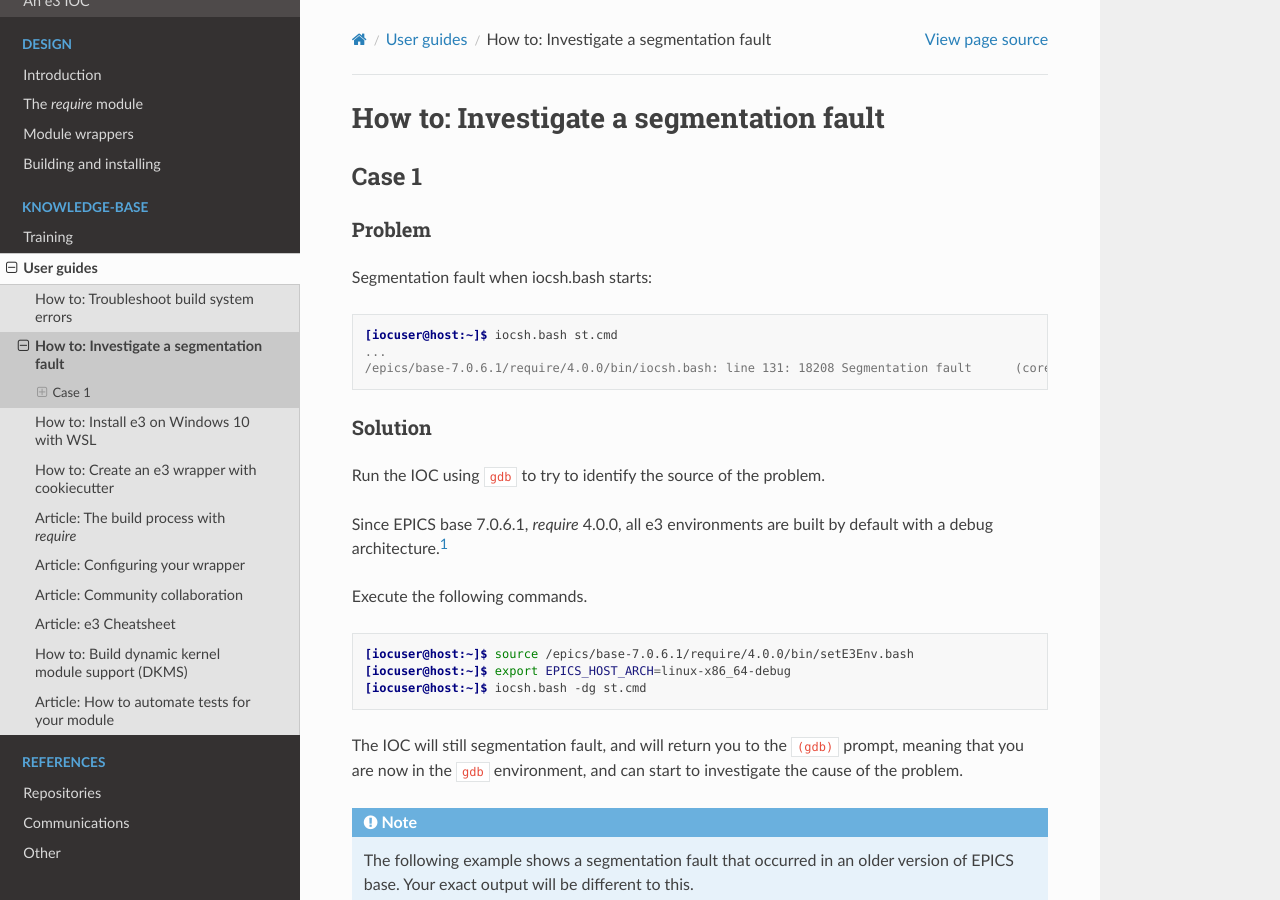
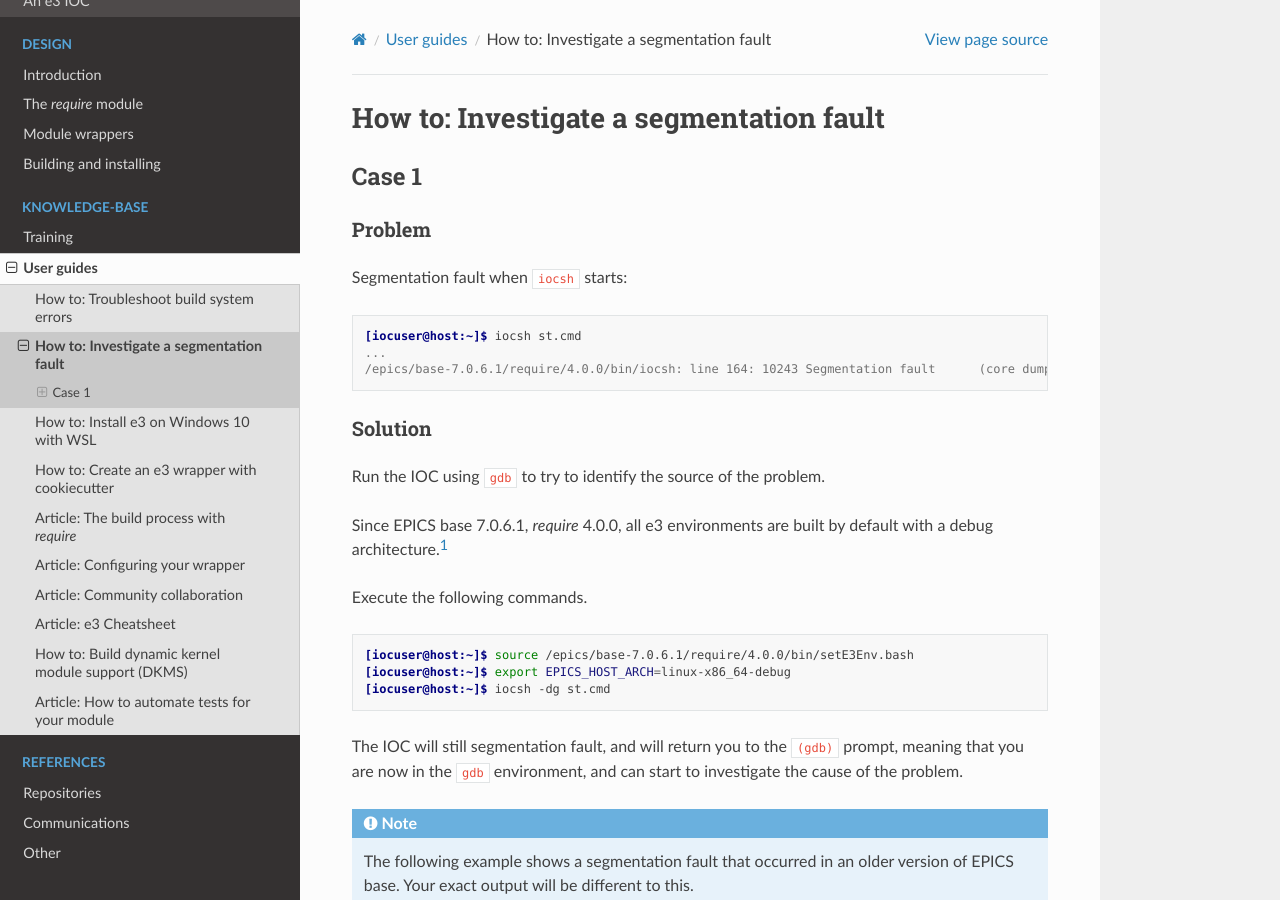
Before and after one commit to ttkorhonen/e3pages, a Sphinx documentation site: the page built from docs/kb/guide/articles/2_segfault.md, in a window 1280 px wide and 900 px high. Built offline with Sphinx 7.4.7 and the Read the Docs theme 2.0.0, drawn with Linux system fonts in a browser that asks for light colours.

Commit message:
Fixed iocsh.bash references in articles

````diff
--- a/docs/kb/guide/articles/2_segfault.md
+++ b/docs/kb/guide/articles/2_segfault.md
@@ -4,12 +4,13 @@
 
 ### Problem
 
-Segmentation fault when iocsh.bash starts:
+Segmentation fault when `iocsh` starts:
 
 ```console
-[iocuser@host:~]$ iocsh.bash st.cmd
+[iocuser@host:~]$ iocsh st.cmd
 ...
-/epics/base-7.0.6.1/require/4.0.0/bin/iocsh.bash: line 131: 18208 Segmentation fault      (core dumped) softIoc${_PVA_} -D ${EPICS_BASE}/dbd/softIoc${_PVA_}.dbd "${IOC_STARTUP}" 2>&1
+/epics/base-7.0.6.1/require/4.0.0/bin/iocsh: line 164: 10243 Segmentation fault      (core dumped) ${__LOADER__}${EPICS_BASE}/bin/${EPICS_HOST_ARCH}/softIoc${__PVA__} -D ${EPICS_BASE}/dbd/softIoc${__PVA__}.dbd "${IOC_STARTUP}" 2>&1
+
 ```
 
 ### Solution
@@ -24,7 +25,7 @@
 ```console
 [iocuser@host:~]$ source /epics/base-7.0.6.1/require/4.0.0/bin/setE3Env.bash
 [iocuser@host:~]$ export EPICS_HOST_ARCH=linux-x86_64-debug
-[iocuser@host:~]$ iocsh.bash -dg st.cmd
+[iocuser@host:~]$ iocsh -dg st.cmd
 ```
 
 The IOC will still segmentation fault, and will return you to the `(gdb)`
````
